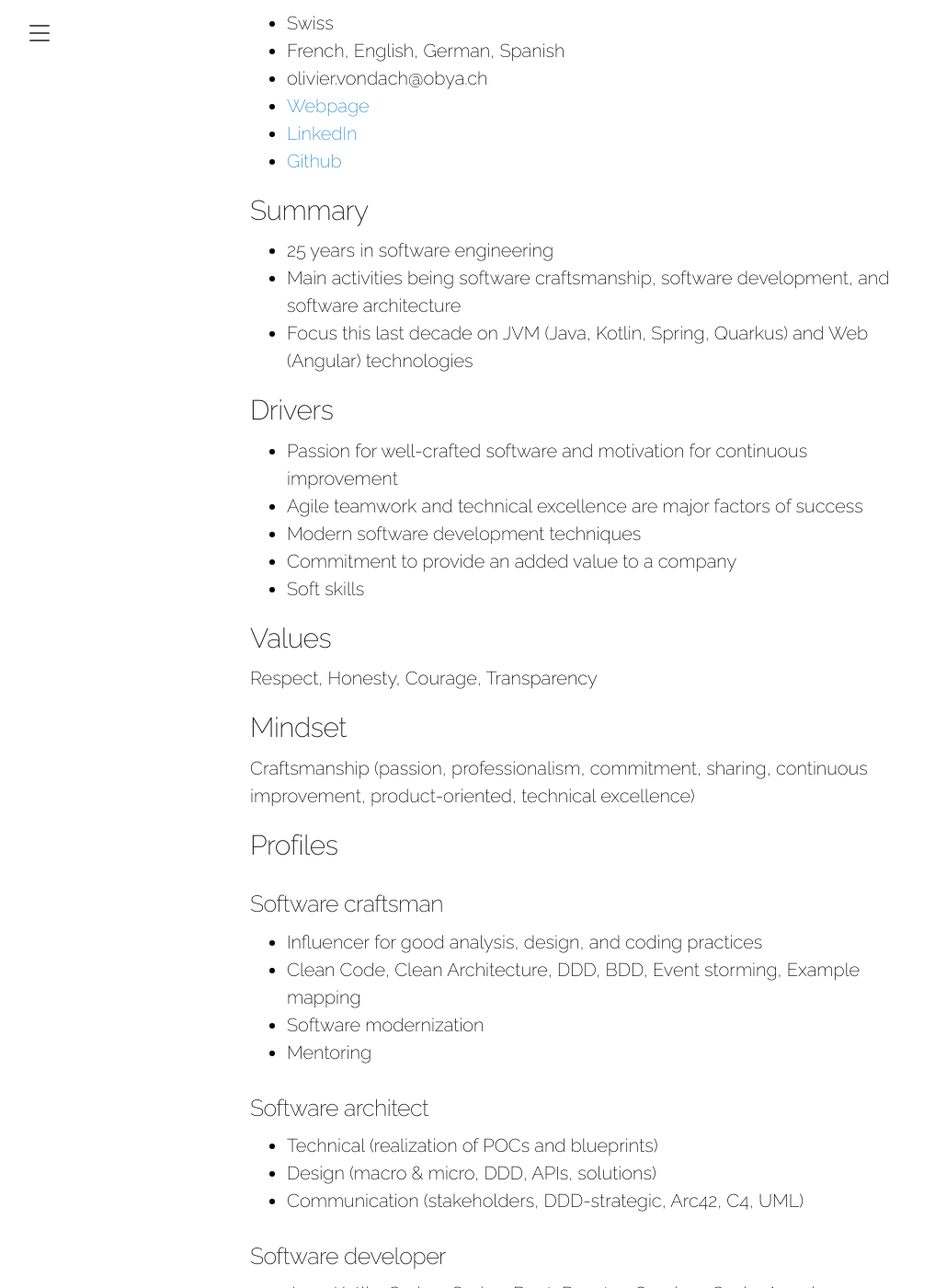
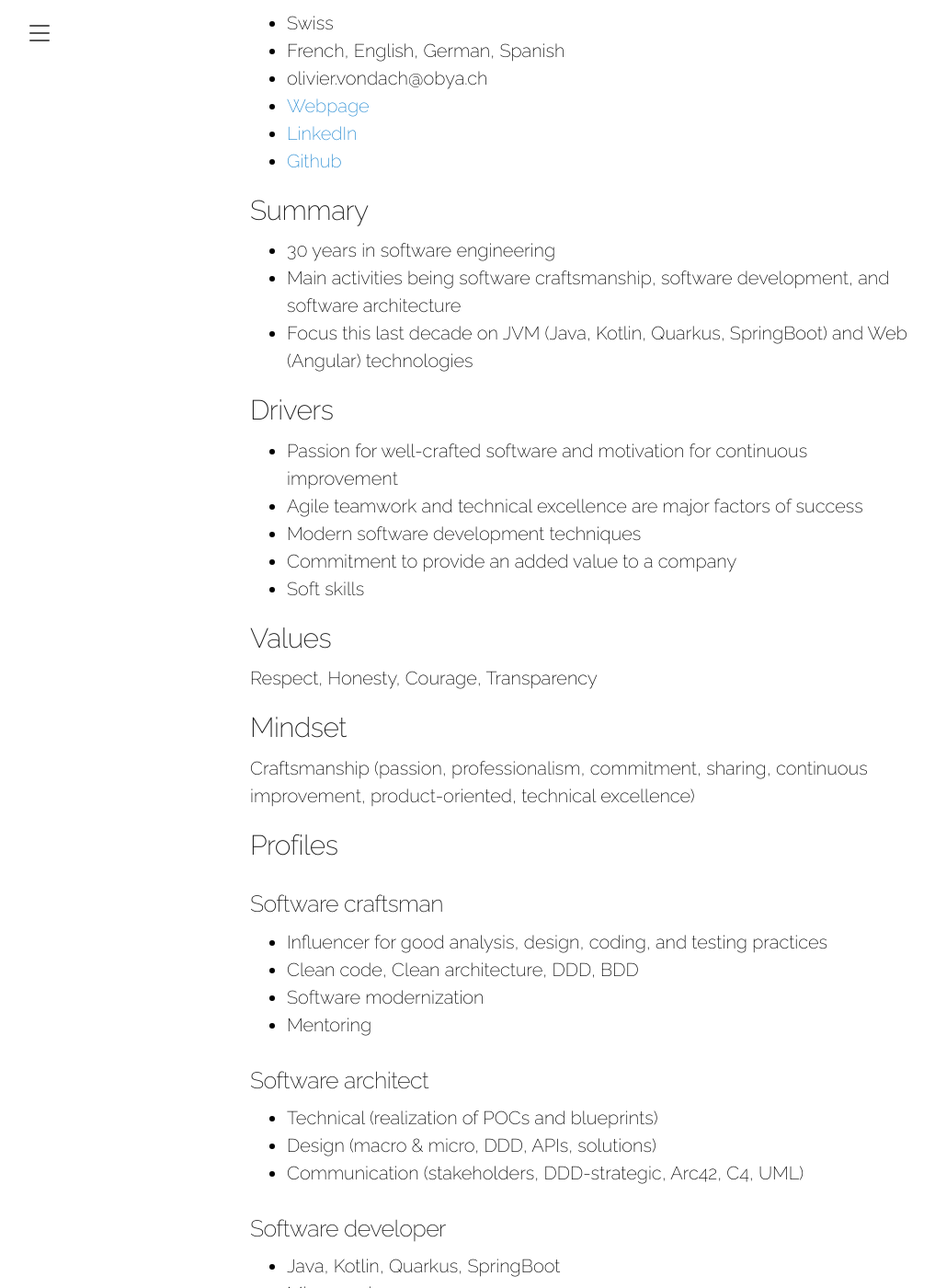
Before and after one commit to vondacho/vondacho.github.io, a Jekyll site: the page built from resume.md, in a window 1280 px wide and 1400 px high, scrolled down 468 px. Shown: the whole window at 92% size, without its empty margins (8-1025 px from the left). Built offline with Jekyll 4.4.1, drawn with Linux system fonts in a browser that asks for light colours; some of the changed text lies outside the part shown.

Commit message:
updated resume

```diff
--- a/resume.md
+++ b/resume.md
@@ -13,9 +13,9 @@ title: Resume
 * [Github](https://github.com/vondacho)
 
 ## Summary
-* 25 years in software engineering
+* 30 years in software engineering
 * Main activities being software craftsmanship, software development, and software architecture
-* Focus this last decade on JVM (Java, Kotlin, Spring, Quarkus) and Web (Angular) technologies
+* Focus this last decade on JVM (Java, Kotlin, Quarkus, SpringBoot) and Web (Angular) technologies
 
 ## Drivers
 * Passion for well-crafted software and motivation for continuous improvement
@@ -33,8 +33,8 @@ Craftsmanship (passion, professionalism, commitment, sharing, continuous improve
 ## Profiles
 
 ### Software craftsman
-* Influencer for good analysis, design, and coding practices
-* Clean Code, Clean Architecture, DDD, BDD, Event storming, Example mapping
+* Influencer for good analysis, design, coding, and testing practices
+* Clean code, Clean architecture, DDD, BDD
 * Software modernization
 * Mentoring
 
@@ -44,14 +44,15 @@ Craftsmanship (passion, professionalism, commitment, sharing, continuous improve
 * Communication (stakeholders, DDD-strategic, Arc42, C4, UML)
 
 ### Software developer
-* Java, Kotlin, Spring, Spring-Boot, Reactor, Quarkus, Scala, Angular, Typescript
+* Java, Kotlin, Quarkus, SpringBoot
 * Microservices
 * DDD, BDD, ATDD
+* Functional and non-functional testing
 * Scrum, SAFe
 
 ## Last commercial experiences
 
-### Lombard Odier - Java-Quarkus Software Engineer (2023)
+### Lombard Odier - Java-Quarkus Software Engineer (2023 - today)
 Software engineering applied to the modernization of Lombard Odier's G2 wealth management platform. [more info]({{ '/experience/lombardodier' | absolute_url }})
 
 ### Evooq - Java-Spring Software Engineer (2022 - 2023)
```
Also changed, not shown: other parts of resume.md (+5 -1 lines), 1 other file.
